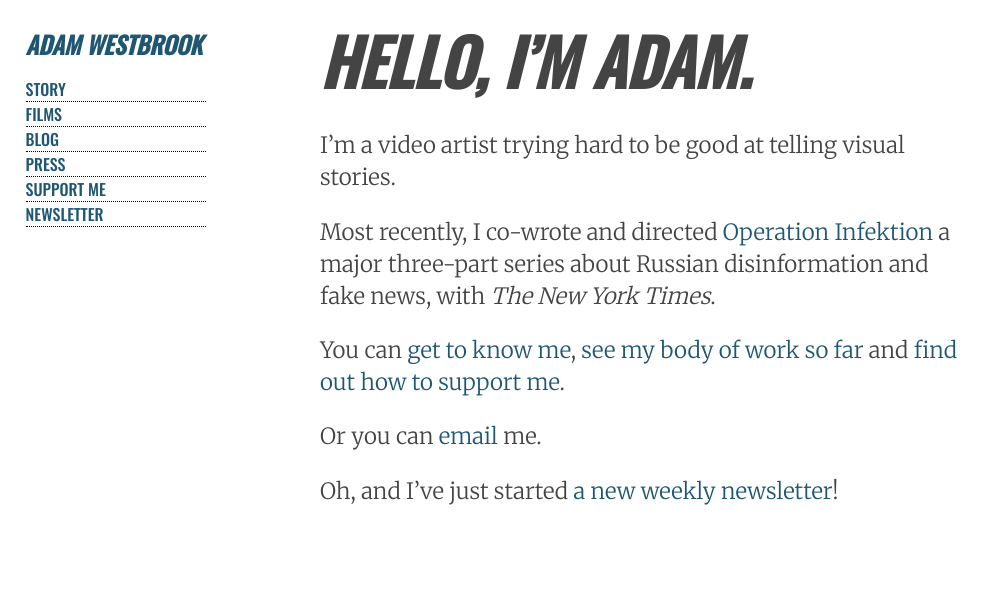
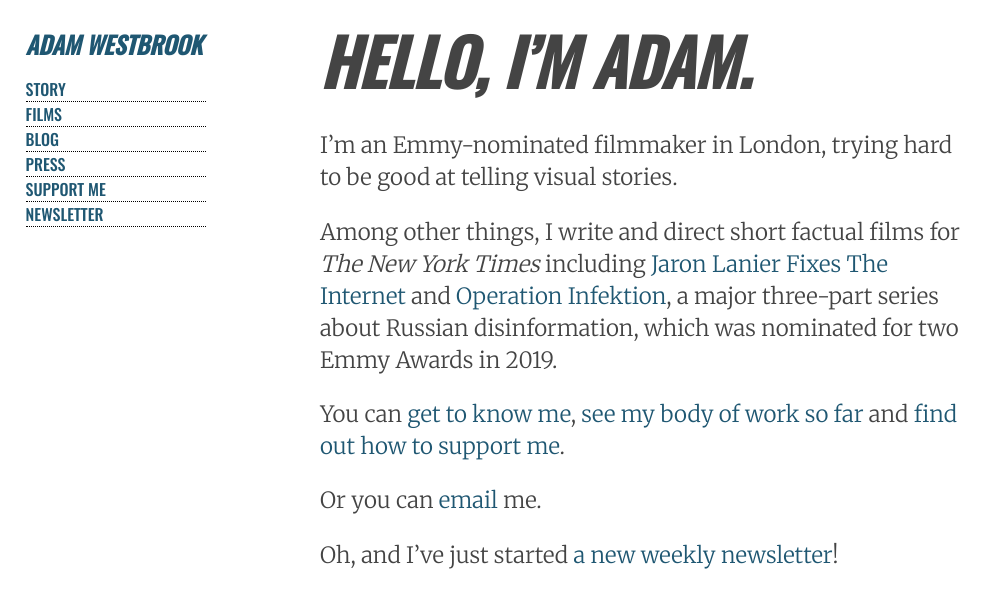
Before and after one commit to AdamWestbrook/adamwestbrook.github.io, a Jekyll site: the page built from index.md, in a window 1280 px wide. Shown: the top 608 px of the page, without its empty margins (0-998 px from the left). Built offline with Jekyll 4.4.1, drawn with Linux system fonts in a browser that asks for light colours.

Commit message:
Update September 2019

```diff
--- a/index.md
+++ b/index.md
@@ -7,9 +7,9 @@ pagination:
 
 # Hello, I'm Adam.
 
-I'm a video artist trying hard to be good at telling visual stories.
+I'm an Emmy-nominated filmmaker in London, trying hard to be good at telling visual stories.
 
-Most recently, I co-wrote and directed [Operation Infektion](http://www.adamwestbrook.co.uk/operation-infektion/) a major three-part series about Russian disinformation and fake news, with *The New York Times*.
+Among other things, I write and direct short factual films for *The New York Times* including [Jaron Lanier Fixes The Internet](https://nytimes.com/datadignity) and [Operation Infektion](http://www.adamwestbrook.co.uk/operation-infektion/), a major three-part series about Russian disinformation, which was nominated for two Emmy Awards in 2019.
 
 You can [get to know me](/story), [see my body of work so far](/films) and [find out how to support me](/support).
 
```
